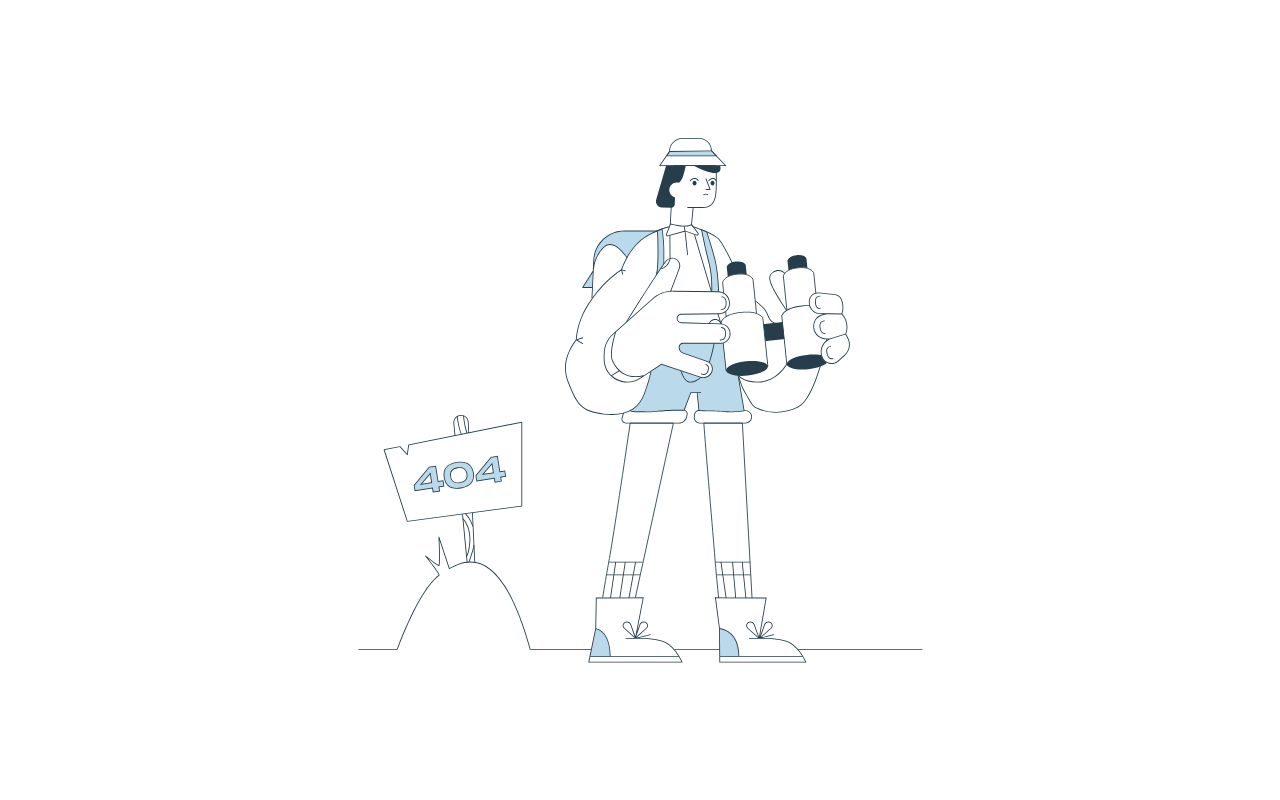
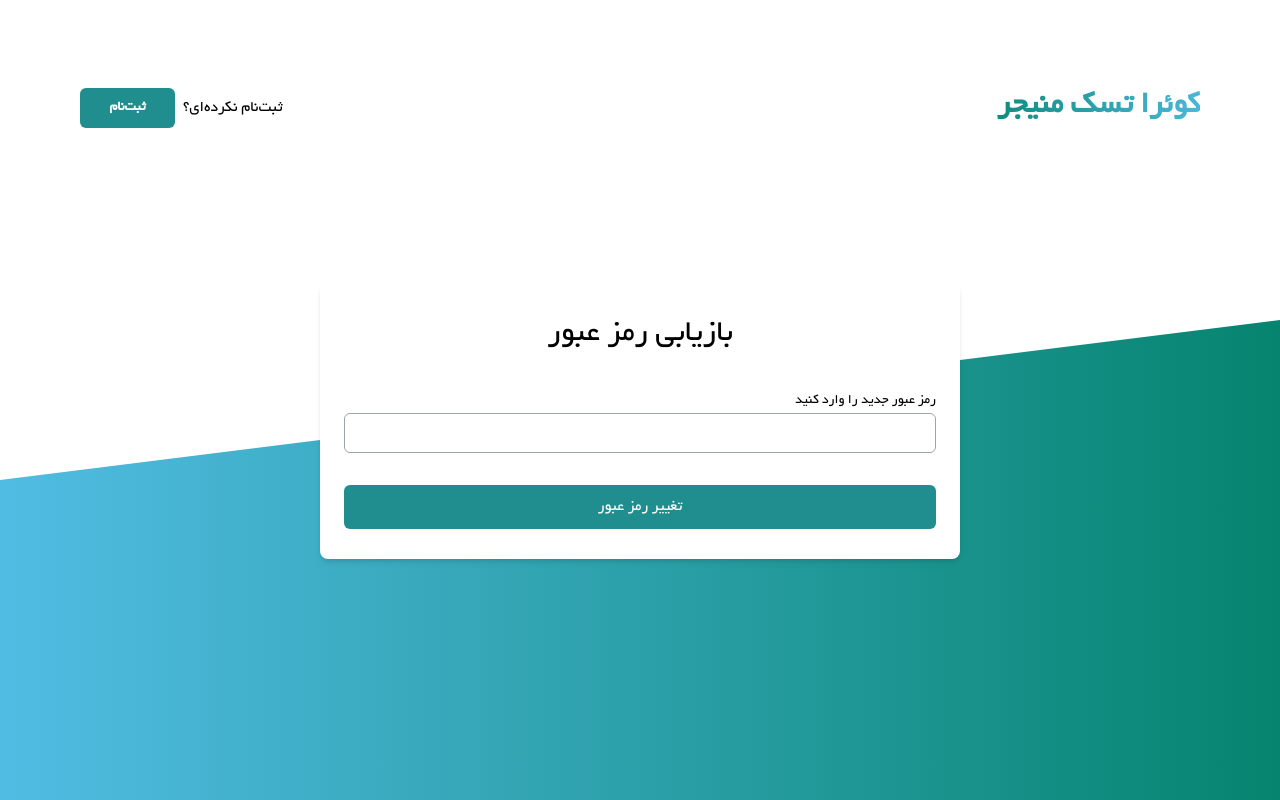
Before and after one commit to Summer-Frontend-Quera-Bootcamp/Quera-TaskManager, a React (Create React App) app: page /forgotnewpass in a window 1280 px wide. Before the commit this address led to /404. Built offline with nearby package versions, Linux system fonts and the light colour scheme.

Commit message:
FIXED: forgot pages

```diff
--- a/src/App.tsx
+++ b/src/App.tsx
@@ -2,6 +2,9 @@ import Login from './components/Login'
 import SignUp from './components/SignUp'
 import Main from './Pages/Main/Index'
 import NotFound from './Pages/NotFound/Index'
+import Forgot from './Pages/Forgot/'
+import Linksend from './Pages/Linksend'
+import Forgotnewpass from './Pages/Forgotnewpass'
 import './App.css';
 import { BrowserRouter, Route, Routes, Navigate } from 'react-router-dom';
 
@@ -13,6 +16,9 @@ function App() {
         <Route path="/" element={<Login/>} />
         <Route path="/SignUp" element={<SignUp/>} />
         <Route path="/main" element={<Main/>} />
+        <Route path="/forgot" element={<Forgot/>} />
+        <Route path="/linksend" element={<Linksend/>} />
+        <Route path="/forgotnewpass" element={<Forgotnewpass/>} />
         <Route path="/404" element={<NotFound/>} />
         <Route path="*" element={<Navigate to="404"/>} />
       </Routes>
--- /dev/null
+++ b/src/Pages/Forgot/index.tsx
@@ -0,0 +1,32 @@
+import Header from '../../components/Header'
+import { Link } from 'react-router-dom'
+
+const index = () => {
+  return (
+    <div className="h-screen overflow-hidden">
+        <Header />
+        <div  className="flex flex-col items-center my-[284px] mt-[149px]" dir="rtl" >
+        <form className ="flex flex-col bg-white rounded-lg  w-[640px] h-[275px] shadow-md z-[1]">
+
+          <h1 className="text-HL text-center pt-[24px]">فراموشی رمز عبور</h1>
+
+          <div className="text-right mx-[24px]" >
+            <label htmlFor="email" className="font-normal text-TS">ایمیل خود را وارد کنید</label>
+            <br />
+            <input
+            type="email"
+            id="email"
+            required
+            className="border border-solid border-1 border-gray-400 rounded-md w-[592px] h-[40px] focus:outline-none"
+            />
+          </div>
+          <Link to="/linksend" className="mx-[24px] mt-[32px] mb-[24px] p-[10px]  bg-[#208D8E] rounded-md text-[#FFFFFF] hover:bg-teal-700 text-center"><button>دریافت ایمیل بازیابی رمز عبور</button></Link>
+
+        </form>
+      </div>
+        <div className="absolute top-0 left-0 w-full h-full bg-gradient-to-r from-[#51bce3] to-[#06846f] z-[0]" style={{ clipPath: 'polygon(0 60%, 100% 40%, 100% 100%, 0 100%)' }}></div>
+    </div>
+  )
+}
+
+export default index
--- /dev/null
+++ b/src/Pages/Forgotnewpass/index.tsx
@@ -0,0 +1,31 @@
+import { Link } from 'react-router-dom'
+import Header from '../../components/Header'
+const index = () => {
+  return (
+    <div className="h-screen overflow-hidden">
+    <Header />
+    <div  className="flex flex-col items-center my-[284px] mt-[149px]" dir="rtl" >
+        <form className ="flex flex-col bg-white rounded-lg  w-[640px] h-[275px] shadow-md z-[1]">
+
+          <h1 className="text-HL text-center pt-[24px]">بازیابی رمز عبور</h1>
+
+          <div  className="text-right mx-[24px] mt-[24px]">
+            <label htmlFor="password" className="font-normal text-TS" >رمز عبور جدید را وارد کنید</label>
+            <br />
+            <input
+            type="password"
+            id="password"
+            className="  border border-solid border-1 border-gray-400 rounded-md w-[592px] h-[40px] focus:outline-none" />
+          </div>
+
+          <Link to="/" className="mx-[24px] mt-[32px] mb-[24px] p-[10px]  bg-[#208D8E] rounded-md text-[#FFFFFF] hover:bg-teal-700 text-center"><button>تغییر رمز عبور</button></Link>
+
+        </form>
+      </div>
+    <div className="absolute top-0 left-0 w-full h-full bg-gradient-to-r from-[#51bce3] to-[#06846f] z-[0]" style={{ clipPath: 'polygon(0 60%, 100% 40%, 100% 100%, 0 100%)' }}></div>
+
+  </div>
+  )
+}
+
+export default index
--- /dev/null
+++ b/src/Pages/Linksend/index.tsx
@@ -0,0 +1,19 @@
+import Header from '../../components/Header'
+
+const index = () => {
+  return (
+    <div className="h-screen overflow-hidden">
+        <Header />
+        <div  className="flex justify-center mt-[250px]" dir="rtl" >
+        <form className ="flex flex-col bg-white rounded-lg  w-[640px] h-[156px] shadow-md z-[1]">
+
+            <h1 className="text-HL text-center pt-[24px] font-extra-bold">فراموشی رمز عبور</h1>
+            <p className="text-center mt-[30px] text-TS">لینک بازیابی رمز عبور برای شما ایمیل شد. لطفا ایمیل خود را بررسی کنید.</p>
+        </form>
+      </div>
+        <div className="absolute top-0 left-0 w-full h-full bg-gradient-to-r from-[#51bce3] to-[#06846f] z-[0]" style={{ clipPath: 'polygon(0 60%, 100% 40%, 100% 100%, 0 100%)' }}></div>
+    </div>
+  )
+}
+
+export default index
--- a/src/components/Header/index.tsx
+++ b/src/components/Header/index.tsx
@@ -1,7 +1,7 @@
 import {Link} from 'react-router-dom'
 const index = () => {
     return (
-        <header className = "m-[80px] mb-[0px]">
+        <header className = "m-[80px]">
             <ul className="flex flex-row-reverse items-center">
                 <li className="ml-auto bg-clip-text bg-gradient-to-r text-HL from-[#118C80] to-[#4AB7D8] font-extra-bold text-transparent">کوئرا تسک منیجر </li>
                 <li>ثبت‌نام نکرده‌ای؟</li>
--- a/src/components/LoginForm/index.tsx
+++ b/src/components/LoginForm/index.tsx
@@ -58,7 +58,7 @@ const Index:React.FC = () => {
             className="  border border-solid border-1 border-gray-400 rounded-md w-[592px] h-[40px] focus:outline-none" />
           </div>
 
-          <a href="https://Quera.ir" className="text-right mx-[24px] mt-[8px] text-[#208D8E] font-extra-bold text-TXS">رمز عبور را فراموش کرده‌ای؟</a>
+          <Link to="/forgot" className="text-right mx-[24px] mt-[8px] text-[#208D8E] font-extra-bold text-TXS">رمز عبور را فراموش کرده‌ای؟</Link>
           <Link to="/main" className="mx-[24px] mt-[32px] mb-[24px] p-[10px]  bg-[#208D8E] rounded-md text-[#FFFFFF] hover:bg-teal-700 text-center"><button>ورود</button></Link>
 
           <div className="flex flex-row-reverse m-auto text-TM">
```
